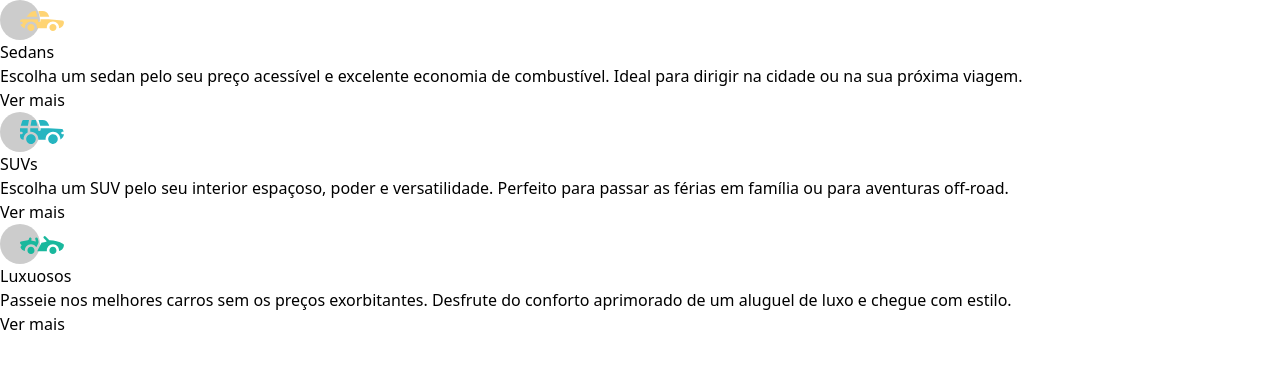
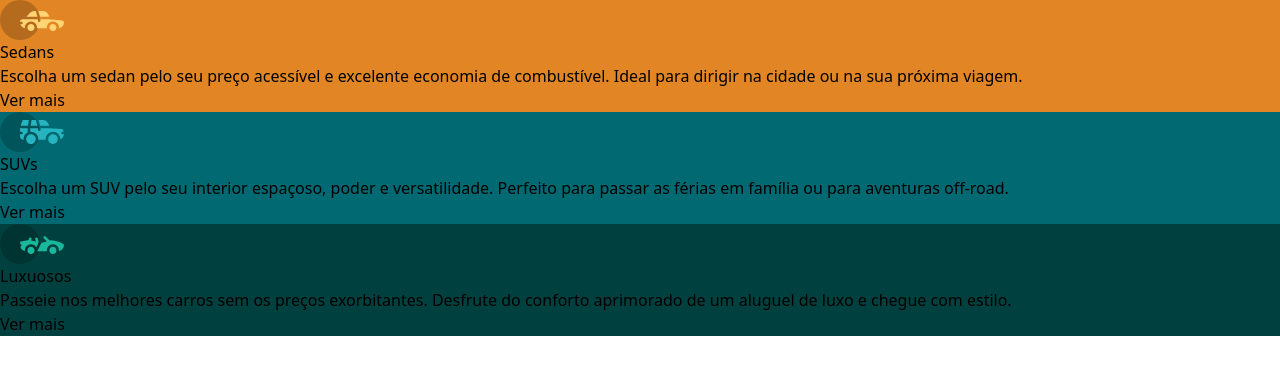
Before and after one commit to matheus-estevan/carros, a React (Vite) app: page / in a window 1280 px wide. Shown: the top 374 px of the page. Built offline with nearby package versions, Linux system fonts and the light colour scheme.

Commit message:
terceiro commit

```diff
--- a/index.html
+++ b/index.html
@@ -3,6 +3,9 @@
   <head>
     <meta charset="UTF-8" />
     <meta name="viewport" content="width=device-width, initial-scale=1.0" />
+    <link rel="preconnect" href="https://fonts.googleapis.com">
+    <link rel="preconnect" href="https://fonts.gstatic.com" crossorigin>
+    <link href="https://fonts.googleapis.com/css2?family=Big+Shoulders+Display:wght@100..900&family=Lexend+Deca:wght@100..900&display=swap" rel="stylesheet">
     <title>Carros</title>
   </head>
   <body>
--- a/src/App.jsx
+++ b/src/App.jsx
@@ -6,21 +6,21 @@
   return (
     <main>
       <section>
-        <div>
+        <div className="bg-orange">
           <img src={iconSedans} alt="icone dos carros Sedan" />
           <h2>Sedans</h2>
           <p>Escolha um sedan pelo seu preço acessível e excelente economia de combustível. Ideal para dirigir na cidade ou na sua próxima viagem.</p>
           <a href="https://www.webmotors.com.br/catalogo/carroceria/sedan/" target="_blank">Ver mais</a>
         </div>
 
-        <div>
+        <div className="bg-green">
           <img src={iconSuvs} alt="icon do carro Suv" />
           <h2>SUVs</h2>
           <p>Escolha um SUV pelo seu interior espaçoso, poder e versatilidade. Perfeito para passar as férias em família ou para aventuras off-road.</p>
           <a href="https://www.webmotors.com.br/catalogo/carroceria/suv/" target="_blank">Ver mais</a>
         </div>
 
-        <div>
+        <div className="bg-dark-green">
           <img src={iconLuxuosos} alt="Icon dos carros luxuosos" />
           <h2>Luxuosos</h2>
           <p>Passeie nos melhores carros sem os preços exorbitantes. Desfrute do conforto aprimorado de um aluguel de luxo e chegue com estilo.</p>
--- a/tailwind.config.js
+++ b/tailwind.config.js
@@ -12,6 +12,10 @@
       'offwhite': 'rgba(255,255,255,0.75)',
       'white': '#fff',
       'offwhitebg': '#f2f2f2',
+    },
+    fontFamily: {
+      'shoulders': '"Big Shouderls Display"',
+      'lexend': '"Lexend Deca"'
     }
   },
   plugins: [],
```
